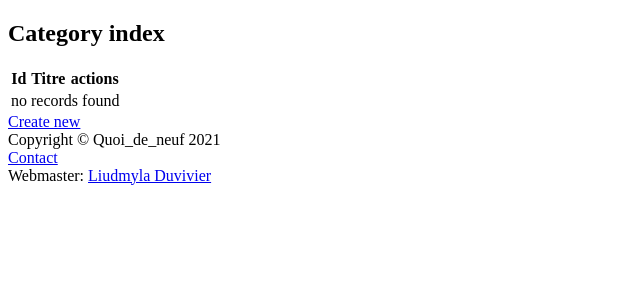
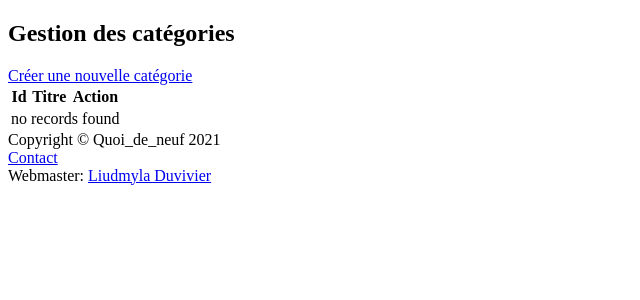
Before and after one commit to Liudmylla/quoi-de-neuf, a Symfony app: template templates/admin_category/index.html.twig in a window 1280 px wide. Shown: the part 137-437 px from the top of the page, without its empty margins (0-640 px from the left). Run offline with Twig, Linux system fonts and the light colour scheme; the template is opened without the code that fills it, so the values that code supplies are empty; some libraries are stand-ins or nearby versions.

Commit message:
Added admin interface for category, added md editor

```diff
--- a/src/Controller/AdminCategoryController.php
+++ b/src/Controller/AdminCategoryController.php
@@ -3,7 +3,7 @@
 namespace App\Controller;
 
 use App\Entity\Category;
-use App\Form\Category1Type;
+use App\Form\CategoryType;
 use App\Repository\CategoryRepository;
 use Symfony\Bundle\FrameworkBundle\Controller\AbstractController;
 use Symfony\Component\HttpFoundation\Request;
@@ -31,7 +31,7 @@ class AdminCategoryController extends AbstractController
     public function new(Request $request): Response
     {
         $category = new Category();
-        $form = $this->createForm(Category1Type::class, $category);
+        $form = $this->createForm(CategoryType::class, $category);
         $form->handleRequest($request);
 
         if ($form->isSubmitted() && $form->isValid()) {
@@ -63,7 +63,7 @@ class AdminCategoryController extends AbstractController
      */
     public function edit(Request $request, Category $category): Response
     {
-        $form = $this->createForm(Category1Type::class, $category);
+        $form = $this->createForm(CategoryType::class, $category);
         $form->handleRequest($request);
 
         if ($form->isSubmitted() && $form->isValid()) {
--- a/src/Controller/ContactController.php
+++ b/src/Controller/ContactController.php
@@ -3,6 +3,7 @@
 namespace App\Controller;
 
 use App\Form\ContactType;
+use App\Repository\CategoryRepository;
 use Symfony\Bundle\FrameworkBundle\Controller\AbstractController;
 use Symfony\Component\HttpFoundation\Request;
 use Symfony\Component\Mime\Email;
@@ -14,7 +15,7 @@ class ContactController extends AbstractController
     /**
      * @Route("/contact", name="contact")
      */
-    public function index(Request $request, MailerInterface $mailer)
+    public function index(Request $request, MailerInterface $mailer, CategoryRepository $categoryRepository)
     {
         $form = $this->createForm(ContactType::class);
         $form->handleRequest($request);
@@ -25,13 +26,14 @@ class ContactController extends AbstractController
                 ->to('ton@gmail.com')
                 ->subject('vous avez reçu un email')
                 ->text('Sender : '.$contactFormData['email'].\PHP_EOL.
-                    $contactFormData['Message'],
+                    $contactFormData['message'],
                     'text/plain');
             $mailer->send($message);
             $this->addFlash('success', 'Vore message a été envoyé');
             return $this->redirectToRoute('contact');
         }
         return $this->render('contact/index.html.twig', [
+            'categories' => $categoryRepository->findBy([], ['id' => 'ASC']),
             'form' => $form->createView()
         ]);
     }
--- a/templates/admin_category/_delete_form.html.twig
+++ b/templates/admin_category/_delete_form.html.twig
@@ -1,4 +1,5 @@
-<form method="post" action="{{ path('admin_category_delete', {'id': category.id}) }}" onsubmit="return confirm('Are you sure you want to delete this item?');">
+<form method="post" action="{{ path('admin_category_delete', {'id': category.id}) }}"
+ onsubmit="return confirm('Vous ne pouvez pas supprimer la catégorie si cette dernière contient des nouvelles. Voulez vous continue?');">
     <input type="hidden" name="_token" value="{{ csrf_token('delete' ~ category.id) }}">
-    <button class="btn">Delete</button>
+    <button class="btn btn-delete">Supprimer</button>
 </form>
--- a/templates/admin_category/_form.html.twig
+++ b/templates/admin_category/_form.html.twig
@@ -1,4 +1,4 @@
 {{ form_start(form) }}
     {{ form_widget(form) }}
-    <button class="btn">{{ button_label|default('Save') }}</button>
+    <button class="btn btn-primary">{{ button_label|default('Save') }}</button>
 {{ form_end(form) }}
--- a/templates/admin_category/index.html.twig
+++ b/templates/admin_category/index.html.twig
@@ -3,14 +3,15 @@
 {% block title %}Category index{% endblock %}
 
 {% block body %}
-    <h1>Category index</h1>
+    <h1 class="row justify-content-center mb-3">Gestion des catégories</h1>
+        <a href="{{ path('admin_category_new') }}">Créer une nouvelle catégorie</a>
 
     <table class="table">
         <thead>
             <tr>
                 <th>Id</th>
                 <th>Titre</th>
-                <th>actions</th>
+                <th>Action</th>
             </tr>
         </thead>
         <tbody>
@@ -19,8 +20,7 @@
                 <td>{{ category.id }}</td>
                 <td>{{ category.titre }}</td>
                 <td>
-                    <a href="{{ path('admin_category_show', {'id': category.id}) }}">show</a>
-                    <a href="{{ path('admin_category_edit', {'id': category.id}) }}">edit</a>
+                    <a href="{{ path('admin_category_edit', {'id': category.id}) }}">Modifier</a>
                 </td>
             </tr>
         {% else %}
@@ -31,5 +31,4 @@
         </tbody>
     </table>
 
-    <a href="{{ path('admin_category_new') }}">Create new</a>
 {% endblock %}
--- a/templates/admin_category/new.html.twig
+++ b/templates/admin_category/new.html.twig
@@ -3,7 +3,7 @@
 {% block title %}New Category{% endblock %}
 
 {% block body %}
-    <h1>Create new Category</h1>
+    <h1 class="row justify-content-center mb-3">Créer une nouvelle catégorie</h1>
 
     {{ include('admin_category/_form.html.twig') }}
 
--- a/templates/annonce/_form.html.twig
+++ b/templates/annonce/_form.html.twig
@@ -2,5 +2,6 @@
 
 {{ form_start(form) }}
     {{ form_widget(form) }}
+
     <button class="btn btn-primary">{{ button_label|default('Partager') }}</button>
 {{ form_end(form) }}
--- a/templates/annonce/show.html.twig
+++ b/templates/annonce/show.html.twig
@@ -32,7 +32,7 @@
 				    <div class="col-md-8">
 					  <div class="card-body">
 					  <h5 class="card-title">{{ annonce.titre }}</h5>
-					  <p class="card-text">{{ annonce.contenu }}</p>
+					  <p class="card-text">{{ annonce.contenu|raw }}</p>
   					<p class="card-footer">
 					  La nouvelle de la catégorie {{annonce.category ? annonce.category.titre : 'Catégorie inconnu' }}
 					   crée par: {{annonce.auteur ? annonce.auteur.email : 'User inconnu' }} le {{annonce.createdDate|date('d-m-Y ')}} </p>
--- a/templates/base.html.twig
+++ b/templates/base.html.twig
@@ -24,25 +24,17 @@
 					</button>
 					<div class="collapse navbar-collapse" id="navbarResponsive">
 						<ul class="navbar-nav ml-auto">
+							{% if app.user %}
 								{# Admin only #}
 								{% if is_granted('ROLE_ADMIN') %}
 								<li class="nav-item">
 									<a class="nav-link" href="{{ path('admin_user_index') }}">Utilisateurs</a>
 								</li>
 								<li class="nav-item">
-									<a class="nav-link" href="{{ path('category_index') }}">Catégories</a>
+									<a class="nav-link" href="{{ path('admin_category_index') }}">Catégories</a>
 								</li>
 								{% endif %}
-							{% if app.user %}
-							{% if is_granted('ROLE_ADMIN') %}
-							<li class="nav-item">
-								<a class="nav-link" href="{{ path('admin_user_index') }}">AdminUser</a>
-							</li>
-							<li class="nav-item">
-								<a class="nav-link" href="{{ path('admin_category_index') }}">AdminCategory</a>
-							</li>
 
-						    {% endif %}
 								<li class="nav-item">
 									<a class="nav-link" href="{{ path('annonce_index') }}">Nouvelles</a>
 								</li>
--- a/templates/category/_delete_form.html.twig
+++ /dev/null
@@ -1,5 +0,0 @@
-<form method="post" action="{{ path('category_delete', {'id': category.id}) }}"
- onsubmit="return confirm('Vous ne pouvez pas supprimer la catégorie si cette dernière contient des nouvelles. Voulez vous continue?');">
-    <input type="hidden" name="_token" value="{{ csrf_token('delete' ~ category.id) }}">
-    <button class="btn btn-delete">Supprimer</button>
-</form>
--- a/templates/category/_form.html.twig
+++ /dev/null
@@ -1,4 +0,0 @@
-{{ form_start(form) }}
-    {{ form_widget(form) }}
-    <button class="btn btn-primary">{{ button_label|default('Save') }}</button>
-{{ form_end(form) }}
--- a/templates/home/index.html.twig
+++ b/templates/home/index.html.twig
@@ -36,7 +36,7 @@
 
 					<img src="{{ asset('build/exemple.png') }}"class="card-img-top" height=210px alt="sadness" />
 				{% endif %}
-					  <p class="card-text pb-3">{{ annonce.contenu|slice(0,200) }}</p>
+					  <p class="card-text pb-3">{{ annonce.contenu|raw }}</p>
 					  <a href="{{ path('annonce_show', {'id': annonce.id}) }}"><i class="bi bi-arrow-right"></i></a>
 
 
```
Also changed, not shown: src/Form/Category1Type.php (deleted, +0 -25 lines), templates/admin_category/edit.html.twig (+5 -4 lines), templates/contact/index.html.twig (+11 -0 lines).
